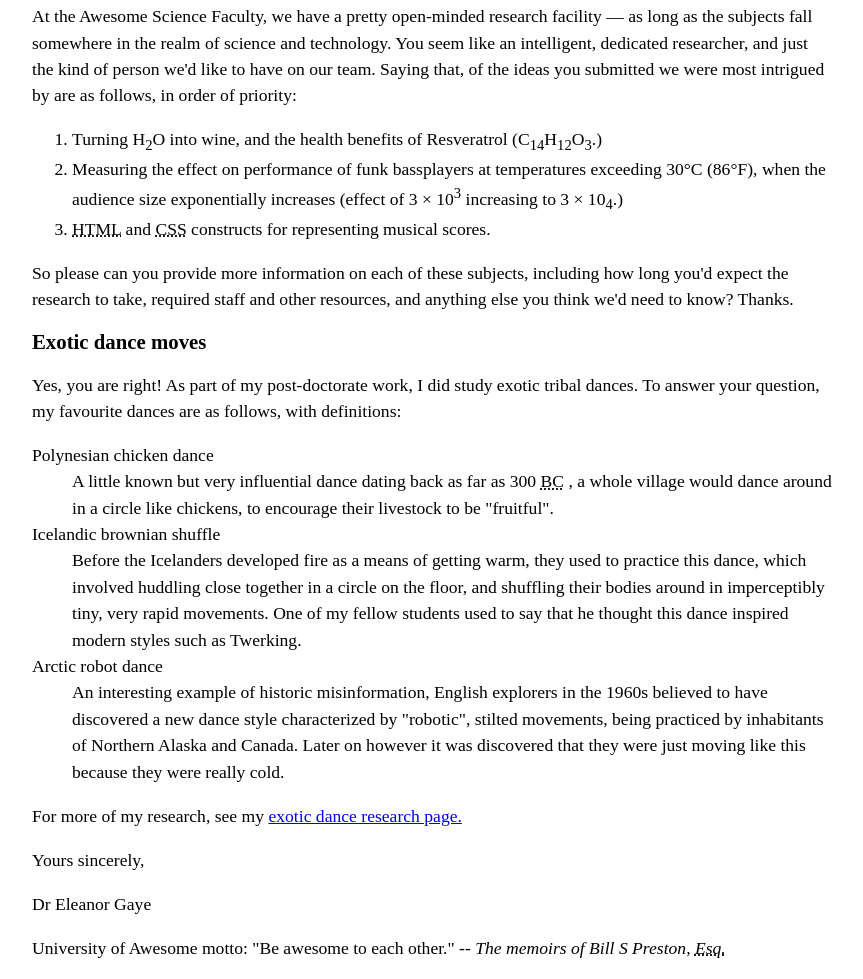
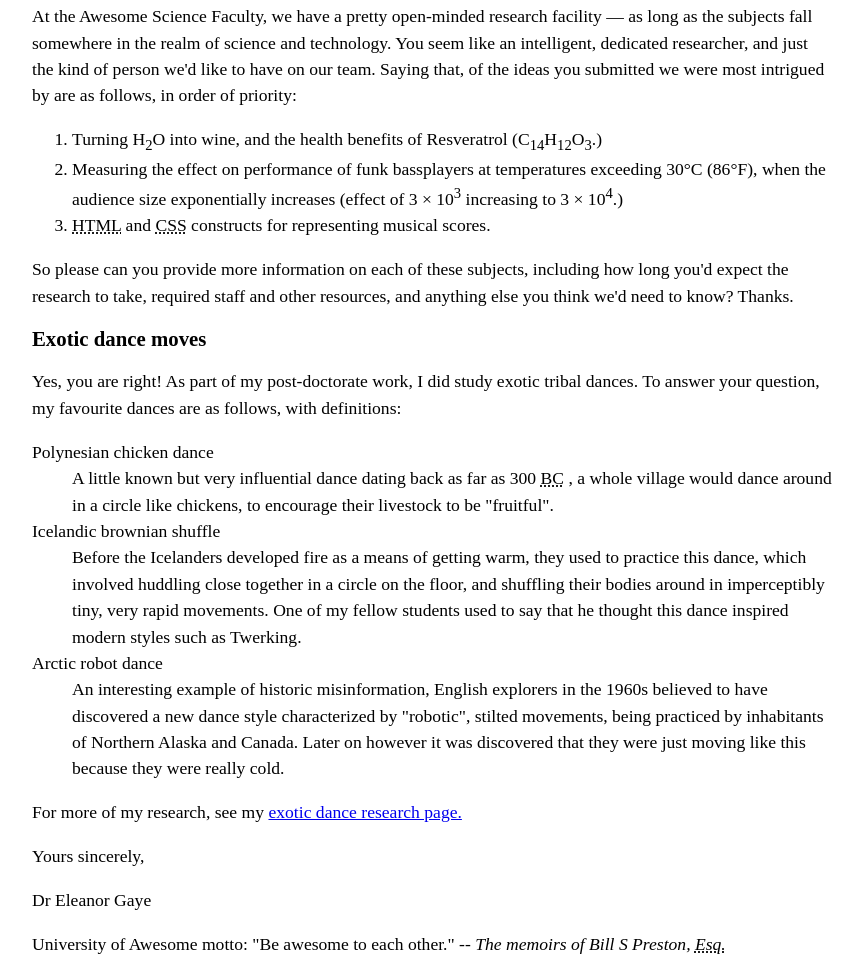
Before and after one commit to SeaWarden/cs408-lab3, a website: page index.html in a window 1280 px wide. Shown: the part 870-1849 px from the top of the page, without its empty margins (208-1071 px from the left). Drawn offline with Linux system fonts and the light colour scheme.

Commit message:
fixed a sub to sup

```diff
--- a/index.html
+++ b/index.html
@@ -93,7 +93,7 @@
       Measuring the effect on performance of funk bassplayers at
       temperatures exceeding 30°C (86°F),
       when the audience size exponentially increases (effect of 3
-      × 10<sup>3</sup> increasing to 3 × 10<sub>4</sub>.)
+      × 10<sup>3</sup> increasing to 3 × 10<sup>4</sup>.)
     </li>
     <li><!--Third study-->
       <abbr title="HyperText Markup Language">HTML</abbr>
```
